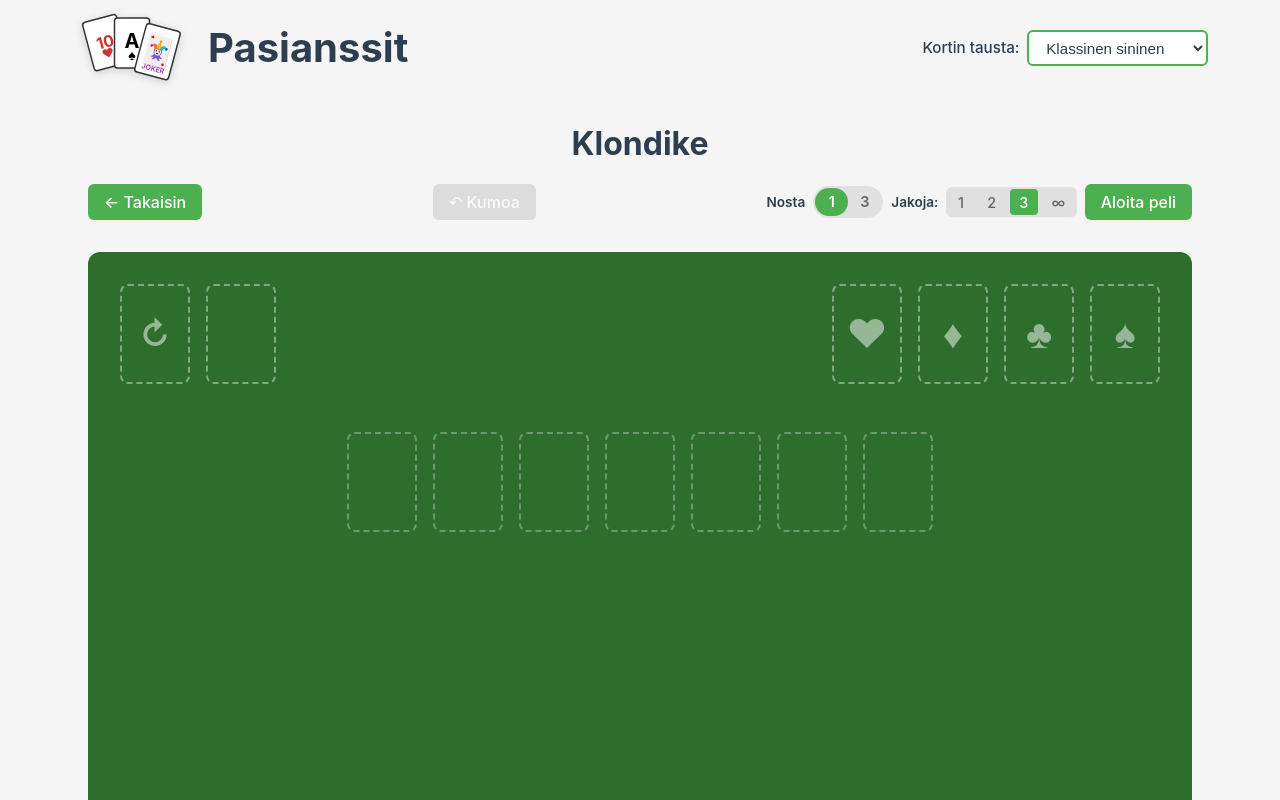
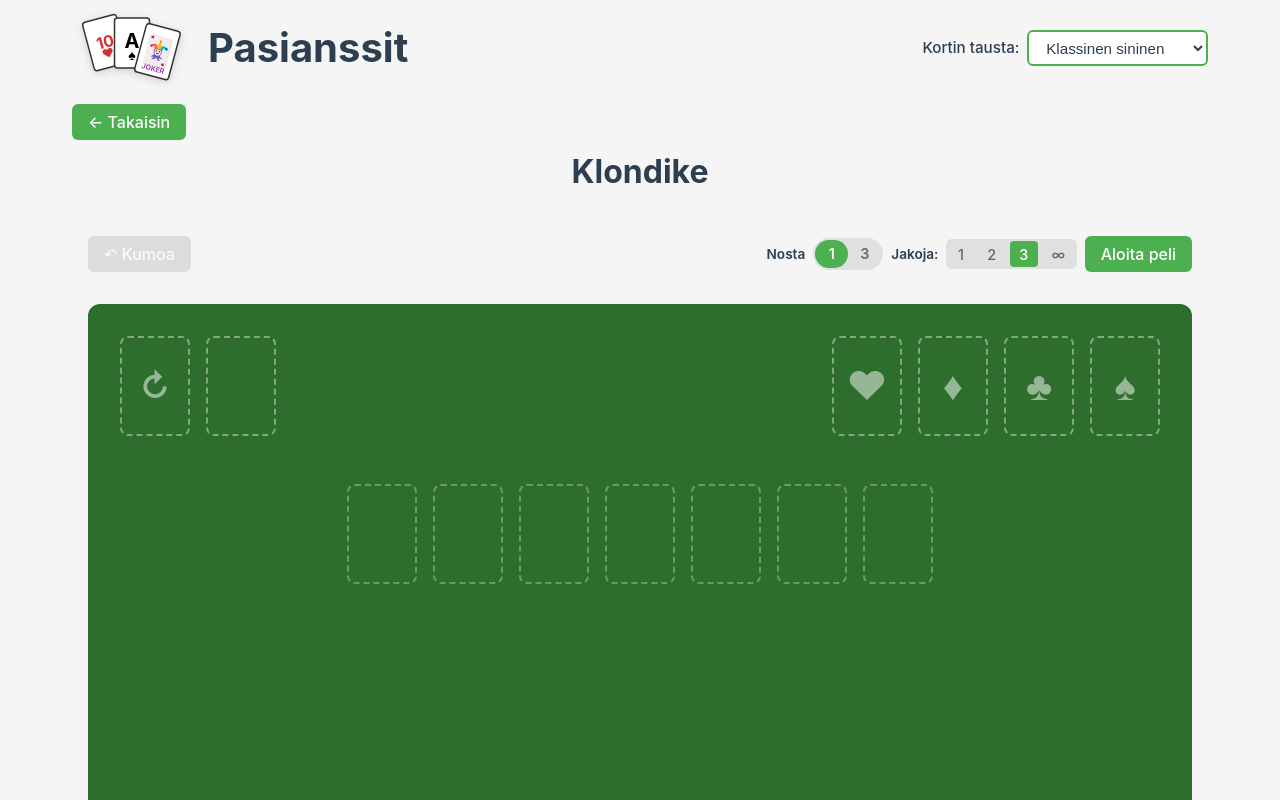
Before and after one commit to kirsirinnesalo/svelte-solitaire, a Svelte app: page / in a window 1280 px wide. Both pictures are taken after a click on the button 332 px from the left and 303 px from the top of the page. Shown: the top 800 px of the page. Built offline with nearby package versions, Linux system fonts and the light colour scheme.

Commit message:
Siirretty takaisin-nappi ja pelin otsikko App.svelte:en, nappi omalle rivilleen

```diff
--- a/src/App.svelte
+++ b/src/App.svelte
@@ -53,6 +53,23 @@
       </select>
     </div>
   </div>
+
+  {#if selectedGame !== null}
+    <div class="game-nav">
+      <button on:click={handleBackToMenu} class="back-btn">← Takaisin</button>
+      <h2 class="game-title">
+        {#if selectedGame === 'klondike'}
+          Klondike
+        {:else if selectedGame === 'napoleon'}
+          Napoleon's Tomb
+        {:else if selectedGame === 'acesup'}
+          Aces Up
+        {:else if selectedGame === 'clock'}
+          Kello
+        {/if}
+      </h2>
+    </div>
+  {/if}
 
   {#if selectedGame === null}
     <GameSelector on:selectGame={handleGameSelect} />
@@ -126,4 +143,35 @@
   .card-back-selector select:hover {
     background: #f0f0f0;
   }
+
+  .game-nav {
+    display: flex;
+    flex-direction: column;
+    align-items: flex-start;
+    gap: 0.5rem;
+    margin-bottom: 1.5rem;
+  }
+
+  .game-nav .back-btn {
+    padding: 0.5rem 1rem;
+    border: none;
+    border-radius: 6px;
+    background: #4CAF50;
+    color: white;
+    cursor: pointer;
+    font-size: 1rem;
+    transition: background 0.2s;
+  }
+
+  .game-nav .back-btn:hover {
+    background: #45a049;
+  }
+
+  .game-nav .game-title {
+    font-size: 2rem;
+    color: #2c3e50;
+    margin: 0;
+    text-align: center;
+    width: 100%;
+  }
 </style>
--- a/src/games/acesup/AcesUp.svelte
+++ b/src/games/acesup/AcesUp.svelte
@@ -160,9 +160,7 @@
 </script>
 
 <div class="acesup">
-  <h1 class="game-title">Aces Up</h1>
   <div class="game-header">
-    <button on:click={() => dispatch('back')} class="back-btn">← Takaisin</button>
     <button on:click={undo} disabled={history.length === 0 || isWon || isLost} class="undo-btn">↺ Kumoa</button>
     <div class="header-right">
       <label class="highlight-toggle">
--- a/src/games/clock/Clock.svelte
+++ b/src/games/clock/Clock.svelte
@@ -130,10 +130,7 @@
 </script>
 
 <div class="clock-game">
-  <h1 class="game-title">Kellopasianssi</h1>
-
   <div class="game-header">
-    <button on:click={() => dispatch('back')} class="back-btn">← Takaisin</button>
     <button on:click={initGame} class="new-game-btn">
       {gameStarted ? 'Uusi peli' : 'Aloita peli'}
     </button>
--- a/src/games/klondike/Klondike.svelte
+++ b/src/games/klondike/Klondike.svelte
@@ -218,10 +218,7 @@
 </script>
 
 <div class="klondike">
-  <h1 class="game-title">Klondike</h1>
-
   <div class="game-header">
-    <button on:click={() => dispatch('back')} class="back-btn">← Takaisin</button>
     <button on:click={undo} class="undo-btn" disabled={history.length === 0 || isWon || isLost || !gameStarted}>↶ Kumoa</button>
     <div class="game-controls">
       <div class="draw-toggle-container">
--- a/src/games/napoleon/Napoleon.svelte
+++ b/src/games/napoleon/Napoleon.svelte
@@ -326,9 +326,7 @@
 </script>
 
 <div class="napoleon">
-  <h1 class="game-title">Napoleonin hauta</h1>
   <div class="game-header">
-    <button on:click={() => dispatch('back')} class="back-btn">← Takaisin</button>
     <button on:click={undo} class="undo-btn" disabled={history.length === 0 || isWon || isLost}>↶ Kumoa</button>
     <div class="header-right">
       <div class="recycle-toggle-container">
```
